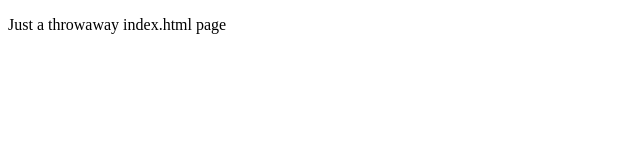
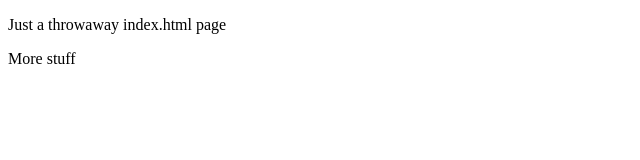
Before and after one commit to Az1rish/learn-github, a plain HTML site: page index.html in a window 1280 px wide. Shown: the full height of the page, 0-640 px from the left. Drawn offline with Linux system fonts and the light colour scheme.

Commit message:
added more stuff

```diff
--- a/index.html
+++ b/index.html
@@ -8,5 +8,6 @@
 </head>
 <body>
     <p>Just a throwaway index.html page</p>
+    <p>More stuff</p>
 </body>
 </html>
```
